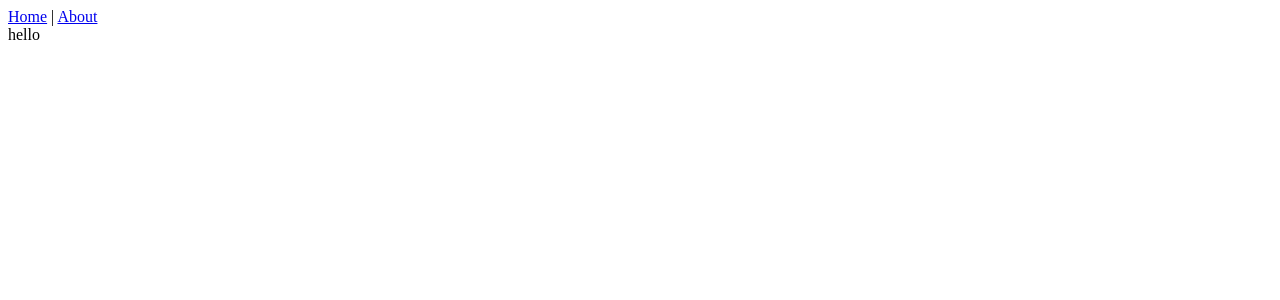
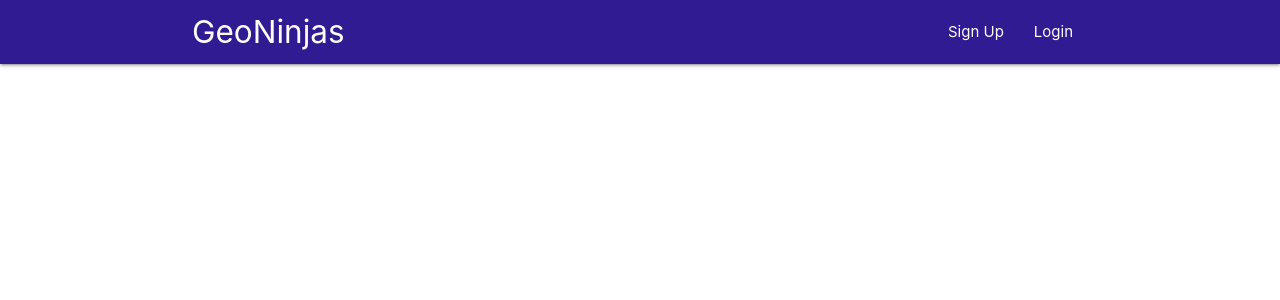
Before and after one commit to J0ssue/geo-ninjas, a Vue app: page / in a window 1280 px wide. Shown: the top 300 px of the page. Built offline with nearby package versions, Linux system fonts and the light colour scheme.

Commit message:
create navbar

```diff
--- a/package.json
+++ b/package.json
@@ -8,6 +8,7 @@
     "lint": "vue-cli-service lint"
   },
   "dependencies": {
+    "firebase": "^5.8.5",
     "vue": "^2.6.6",
     "vue-router": "^3.0.1",
     "vuex": "^3.0.1"
--- a/public/index.html
+++ b/public/index.html
@@ -4,6 +4,16 @@
 		<meta charset="utf-8" />
 		<meta http-equiv="X-UA-Compatible" content="IE=edge" />
 		<meta name="viewport" content="width=device-width,initial-scale=1.0" />
+		<link
+			href="https://fonts.googleapis.com/icon?family=Material+Icons"
+			rel="stylesheet"
+		/>
+
+		<link
+			rel="stylesheet"
+			href="https://cdnjs.cloudflare.com/ajax/libs/materialize/1.0.0/css/materialize.min.css"
+		/>
+
 		<title>geo-ninjas</title>
 	</head>
 	<body>
--- a/src/App.vue
+++ b/src/App.vue
@@ -1,13 +1,26 @@
 <template>
   <div id="app">
-    <div id="nav">
-      <router-link to="/">Home</router-link> |
-      <router-link to="/about">About</router-link>
-    </div>
+    <Navbar />
     <router-view />
   </div>
 </template>
 
+<script>
+import Navbar from './components/Navbar';
+
+export default {
+  name: 'App',
+  components: {
+    Navbar
+  },
+  data() {
+    return {
+
+    }
+  }
+}
+</script>
+
+
 <style>
-
 </style>
--- a/src/components/HelloWorld.vue
+++ b/src/components/HelloWorld.vue
@@ -1,6 +1,5 @@
 <template>
   <div class="hello">
-    hello
   </div>
 </template>
 
--- /dev/null
+++ b/src/components/Navbar.vue
@@ -0,0 +1,30 @@
+<template>
+  <div class="navbar">
+    <nav class="deep-purple darken-4">
+      <div class="container">
+        <a href="" class="brand-logo">
+          GeoNinjas
+        </a>
+        <ul class="right">
+          <li><a href="">Sign Up</a></li>
+          <li><a href="">Login</a></li>
+        </ul>
+      </div>
+    </nav>
+  </div>
+</template>
+
+<script>
+export default {
+  name: 'Navbar',
+  data() {
+    return {
+
+    }
+  }
+}
+</script>
+
+<style>
+
+</style>
```
Also changed, not shown: src/firebase/init.js (added, +14 -0 lines), 1 other file (tests, documents, lock files or other folders).
